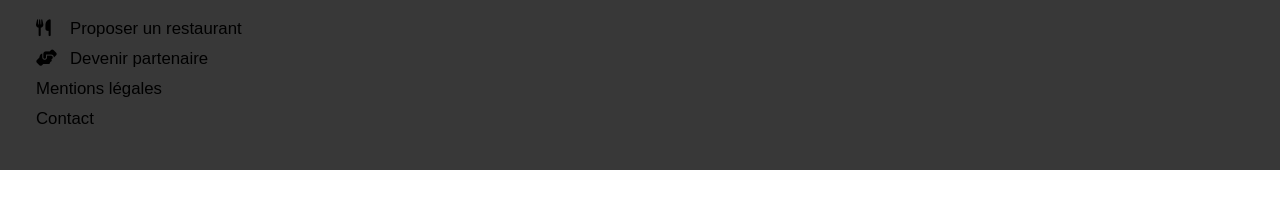
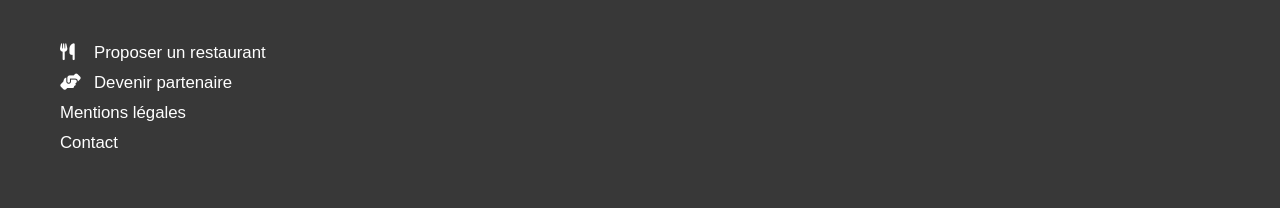
Before and after one commit to Olga-oss/Projet-Ohmyfood, a website: page menu-gourmand.html in a window 1280 px wide. Shown: the part 2295-2503 px from the top of the page. Before the commit the page ends 2465 px from the top, so only its background shows below. Drawn offline with Linux system fonts and the light colour scheme; a web font is replaced by a local one.

Commit message:
Correction

```diff
--- a/menu-gourmand.html
+++ b/menu-gourmand.html
@@ -18,6 +18,7 @@
             </div>
             <div>
             <img src="./public/img/logo/ohmyfood.png" alt="logo" class="header__logo">
+            </div>
         </header>
 
             <main class="menu">
@@ -35,7 +36,7 @@
             </section>
             <!--Entree section -->
             <section class="menu__choices">
-                <div class="container container--menu"class="container container--menu">
+                <div class="container container--menu">
                     <div class="menu__choices-card--1">
                         <div class="menu__choices-title">
                             <p >Entrées</p>
@@ -256,10 +257,10 @@
                     <img src="./public/img/logo/ohmyfood@2x.svg" alt="logo" class="footer__logo">
                 </div>
                 <ol class="footer__nav">
-                    <li class="footer__option footer__option--bold"><i class="fas fa-utensils footer__option-icon" ></i>Proposer un restaurant</li>
-                    <li class="footer__option footer__option--bold"><i class="fas fa-hands-helping footer__option-icon"></i>Devenir partenaire</li>
-                    <li class="footer__option">Mentions légales</li>
-                    <li class="footer__option"><a href="mailto:someone@example.com">Contact</a></li>
+                    <li class="footer__option footer__option--bold footer__text-color"><i class="fas fa-utensils footer__option-icon" ></i>Proposer un restaurant</li>
+                    <li class="footer__option footer__option--bold footer__text-color"><i class="fas fa-hands-helping footer__option-icon"></i>Devenir partenaire</li>
+                    <li class="footer__option footer__option--bold footer__text-color">Mentions légales</li>
+                    <li class="footer__option footer__option--bold footer__text-color"><a href="mailto:someone@example.com">Contact</a></li>
                 </ol>
             </div>
         </footer>
--- a/sass/layout/_footer.scss
+++ b/sass/layout/_footer.scss
@@ -9,7 +9,7 @@
     }
     &__nav {
         list-style-type: none;
-        padding: 2 rem;
+        padding: 2rem;
     }
     &__option {
         line-height: 2.5rem;
@@ -21,4 +21,7 @@
             margin-right: 2rem;
         }
     }
+    &__text-color {
+        color:$color-white;
+    }
 }
```
Also changed, not shown: index.html (+3 -3 lines), menu-bastille.html (+5 -4 lines), menu-enchanted.html (+6 -5 lines), menu-palette.html (+4 -4 lines), public/css/main.css, 1 other file.
